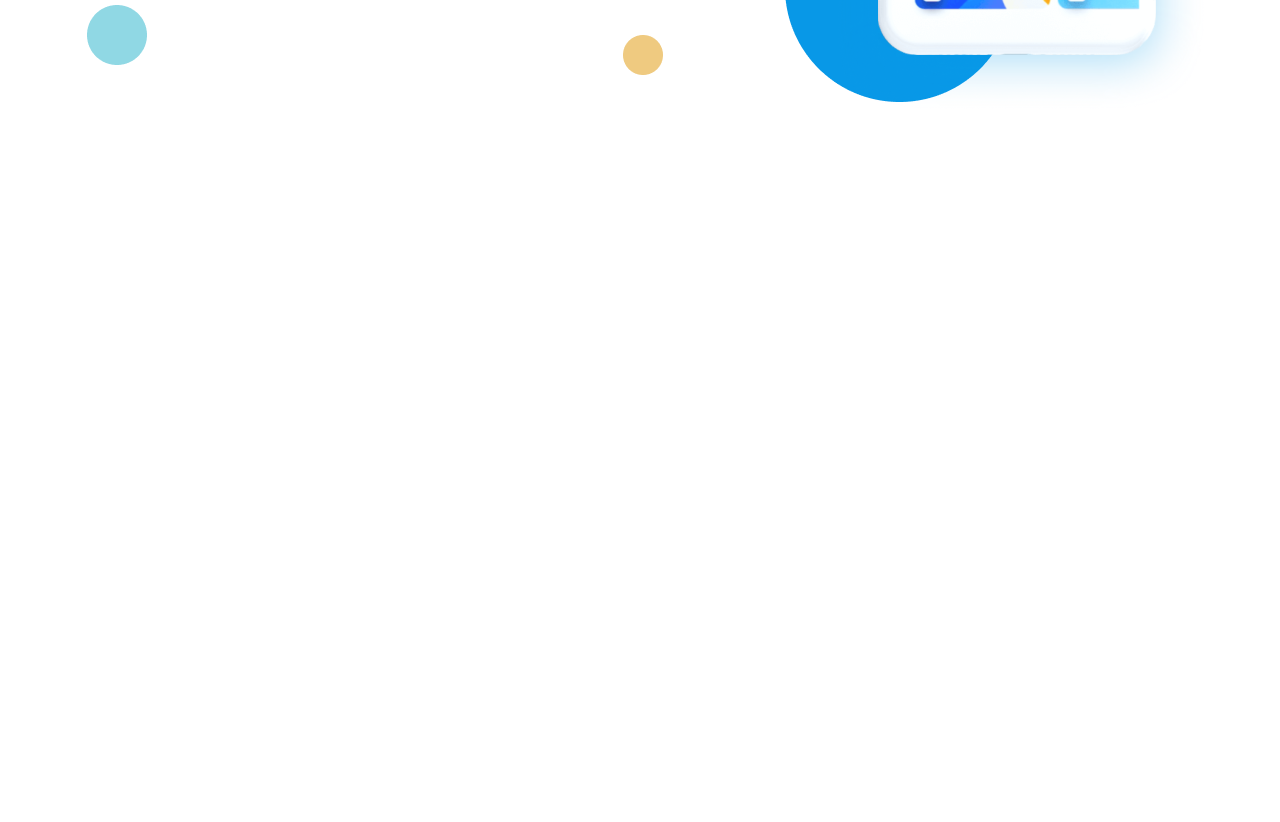
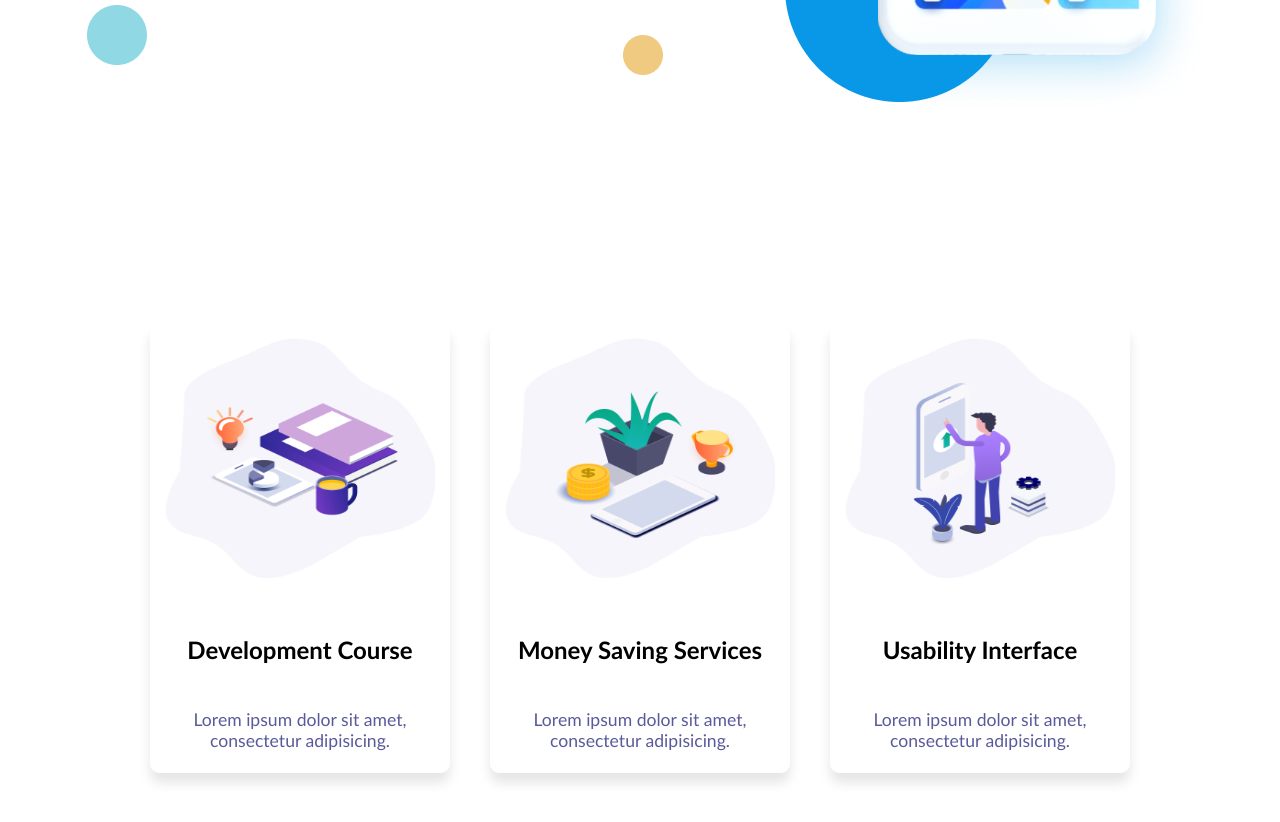
Before and after one commit to femi-ologunwa/basic-react-landing-page, a React (Create React App) app in the folder my-app/: page / in a window 1280 px wide. Shown: the part 640-1462 px from the top of the page. Before the commit the page ends 800 px from the top, so only its background shows below. Built offline with nearby package versions, Linux system fonts and the light colour scheme.

Commit message:
completed features section
the section has two components, Features and FeatureCard components

```diff
--- a/my-app/src/App.js
+++ b/my-app/src/App.js
@@ -1,10 +1,12 @@
 import React from 'react';
+import Features from './components/features/Features';
 import Header from './components/header/Header';
 
 function App() {
    return (
       <div className='App'>
          <Header />
+         <Features />
       </div>
    );
 }
--- /dev/null
+++ b/my-app/src/components/features/FeatureCard.js
@@ -0,0 +1,18 @@
+import React from 'react';
+import './features.css';
+
+function FeatureCard(props) {
+   return (
+      <div className='a-box'>
+         <div className='a-b-img'>
+            <img src={props.image} alt='' />
+         </div>
+         <div className='s-b-text'>
+            <h2>{props.title}</h2>
+            <p>Lorem ipsum dolor sit amet, consectetur adipisicing.</p>
+         </div>
+      </div>
+   );
+}
+
+export default FeatureCard;
--- /dev/null
+++ b/my-app/src/components/features/Features.js
@@ -0,0 +1,22 @@
+import React from 'react';
+import FeatureCard from './FeatureCard';
+import featureImage1 from '../../images/feature_1.png';
+import featureImage2 from '../../images/feature_2.png';
+import featureImage3 from '../../images/feature_3.png';
+import './features.css';
+
+function Features() {
+   return (
+      <div id='features'>
+         <div className='a-container'>
+            <FeatureCard image={featureImage1} title='Development Course' />
+
+            <FeatureCard image={featureImage2} title='Money Saving Services' />
+
+            <FeatureCard image={featureImage3} title='Usability Interface' />
+         </div>
+      </div>
+   );
+}
+
+export default Features;
--- /dev/null
+++ b/my-app/src/components/features/features.css
@@ -0,0 +1,103 @@
+#features {
+   width: 100%;
+   height: 100vh;
+   box-sizing: border-box;
+   font-family: calibri;
+   display: flex;
+   flex-direction: column;
+   align-items: center;
+   justify-content: center;
+   padding-top: 40px;
+   background-color: #ffffff;
+}
+
+.a-container {
+   display: flex;
+   justify-content: center;
+   align-content: center;
+}
+
+.a-box {
+   background-color: #ffffff;
+   width: 300px;
+   height: 450px;
+   margin: 20px;
+   border-radius: 10px;
+   overflow: hidden;
+   box-shadow: 0px 10px 12px rgba(0, 0, 0, 0.1);
+   transition: 0.3s ease-in-out;
+   position: relative;
+}
+
+.a-b-img {
+   width: 100%;
+   height: 60%;
+}
+
+.a-b-img img {
+   padding: 15px;
+   width: 100%;
+   height: 100%;
+}
+
+.a-box:hover {
+   box-shadow: 2px 2px 12px rgba(0, 0, 0, 0.1);
+}
+
+.s-b-text {
+   width: 100%;
+   height: 40%;
+   background-color: #ffffff;
+   display: flex;
+   justify-content: center;
+   align-items: center;
+   text-align: center;
+   flex-direction: column;
+}
+
+.s-b-text p {
+   margin: 0px;
+   color: #000266a6;
+   font-size: 1.1rem;
+   font-family: calibri;
+   display: block;
+   display: -webkit-box;
+   max-width: 80%;
+   margin-top: 25px;
+   -webkit-line-clamp: 4;
+   -webkit-box-orient: vertical;
+   overflow: hidden;
+   text-overflow: ellipsis;
+}
+
+.s-b-text p:hover {
+   color: #000266;
+}
+
+.s-b-text a {
+   margin-top: 15px;
+}
+
+@media (max-width: 1190px) {
+   #features {
+      height: auto;
+   }
+
+   .a-container {
+      flex-wrap: wrap;
+   }
+
+   .a-box {
+      flex-grow: 1;
+   }
+
+   .a-b-img img {
+      object-fit: contain;
+   }
+}
+
+@media (max-width: 970px) {
+   #features {
+      margin-bottom: 100px;
+   }
+}
```
